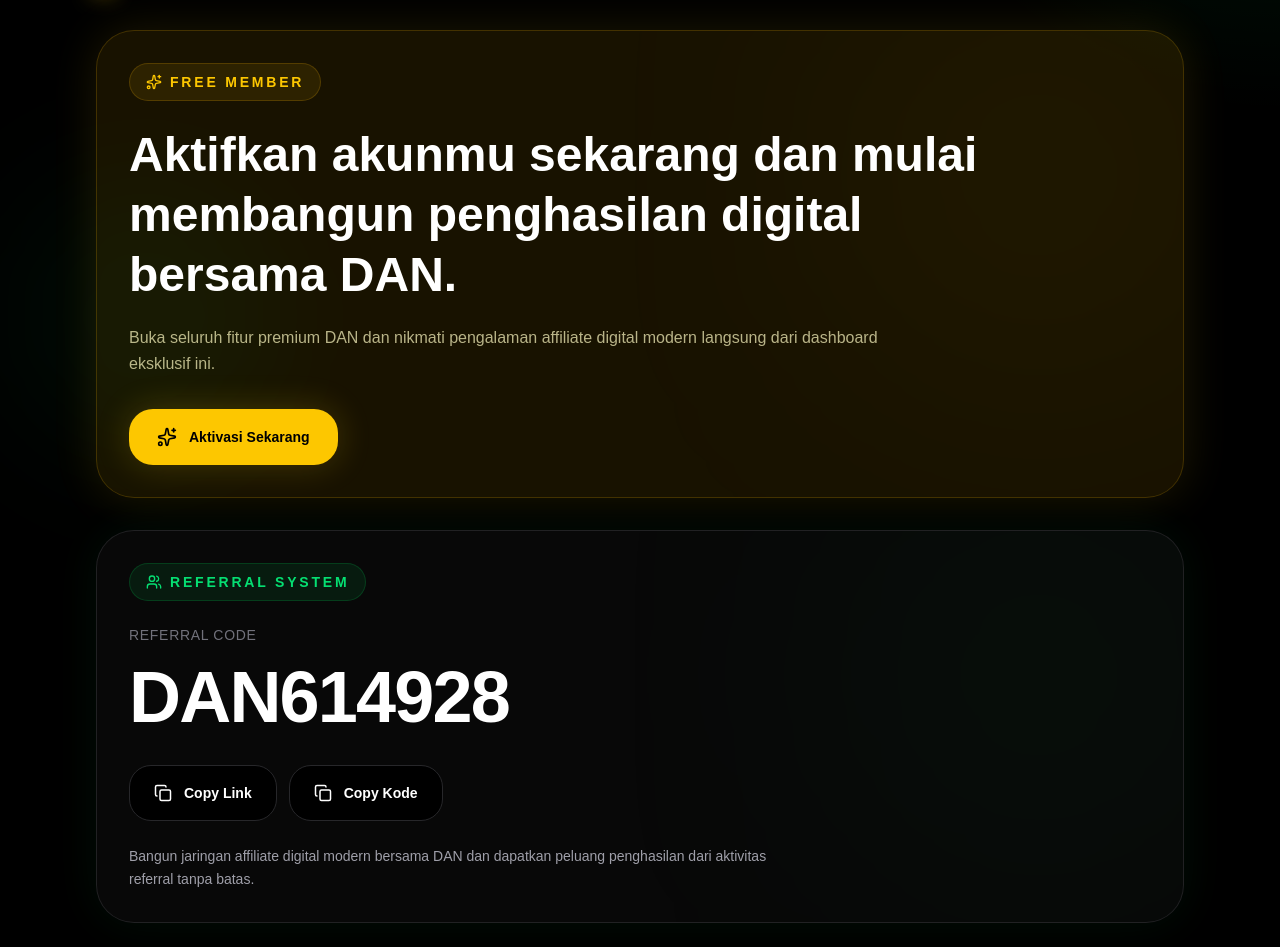
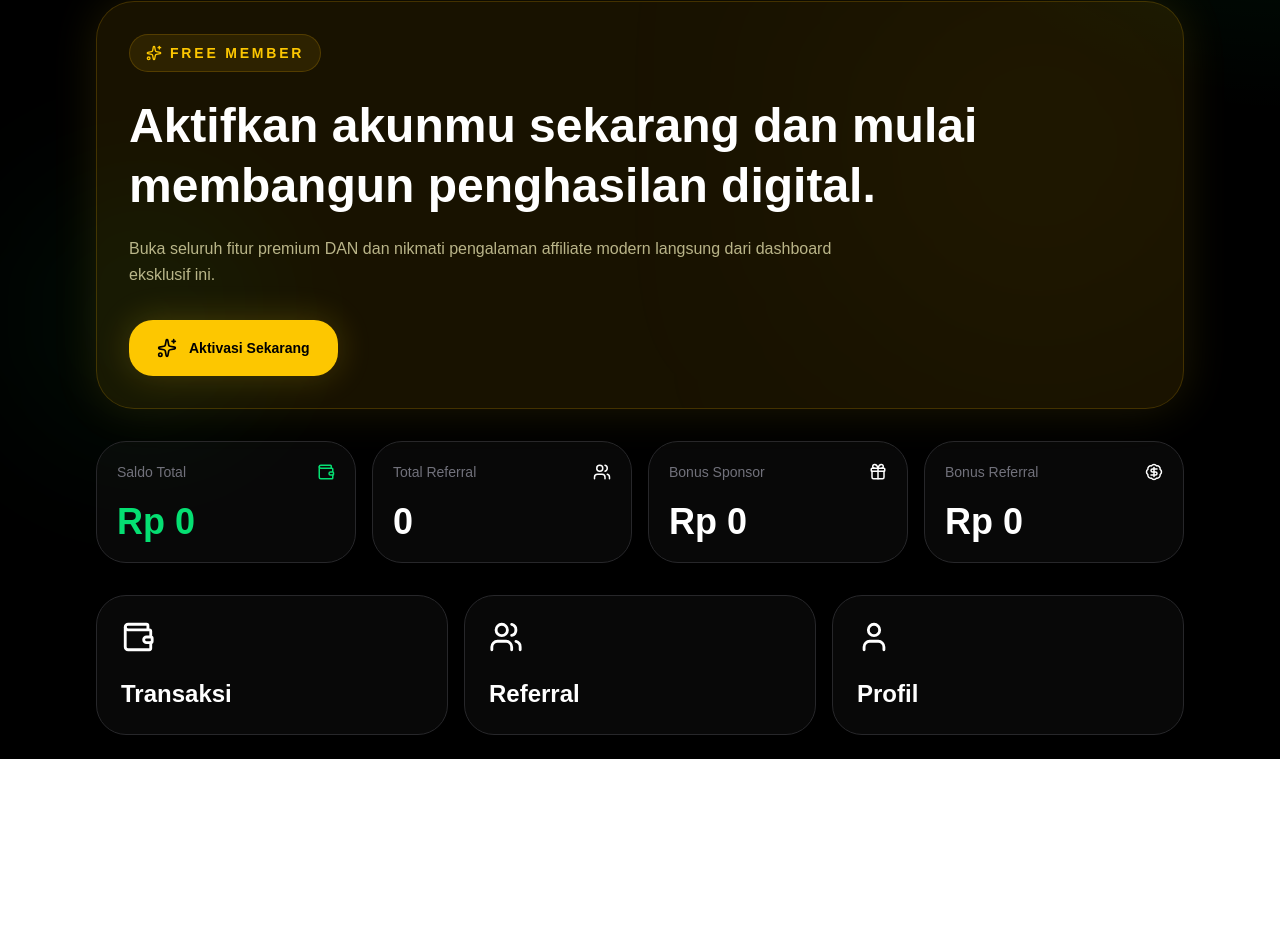
Before and after one commit to ibasnanna-sys/dan-app, a Next.js app: page /member/dashboard in a window 1280 px wide. Shown: the part 340-1287 px from the top of the page. After the commit the page ends 1099 px from the top, so only its background shows below. Built offline with nearby package versions, Linux system fonts and the light colour scheme.

Commit message:
Refactor member dashboard page and improve messages
Refactor memberStatus type declaration and update activity structure. Improve greeting and status messages for better clarity.

```diff
--- a/src/app/member/dashboard/page.tsx
+++ b/src/app/member/dashboard/page.tsx
@@ -8,7 +8,6 @@ import {
   Wallet,
   Users,
   Gift,
-  ArrowRight,
   Bell,
   User,
   CreditCard,
@@ -20,13 +19,23 @@ import {
   ShoppingBag,
   Crown,
   TrendingUp,
+  ArrowRight,
 } from "lucide-react";
 
 export default function Home() {
 
-  const memberStatus: "free" | "aktif" | "dibekukan" = "free";
+  const memberStatus =
+    "free" as
+      | "free"
+      | "aktif"
+      | "dibekukan";
 
-  const activities = [
+  const activities: {
+    name: string;
+    city: string;
+    activity: string;
+    time: string;
+  }[] = [
     {
       name: "Akbar",
       city: "Surabaya",
@@ -56,6 +65,7 @@ export default function Home() {
   function renderMemberBadge() {
 
     if (memberStatus === "aktif") {
+
       return (
         <div className="flex items-center gap-3 mt-5">
 
@@ -70,6 +80,7 @@ export default function Home() {
     }
 
     if (memberStatus === "dibekukan") {
+
       return (
         <div className="flex items-center gap-3 mt-5">
 
@@ -99,19 +110,21 @@ export default function Home() {
   function renderGreeting() {
 
     if (memberStatus === "aktif") {
+
       return (
         <p className="text-zinc-400 mt-4 text-base md:text-lg max-w-2xl leading-relaxed">
           Selamat datang kembali di ekosistem affiliate modern DAN.
-          Bangun jaringan digitalmu, kelola transaksi, dan tingkatkan penghasilanmu langsung dari dashboard premium ini.
+          Bangun jaringan digitalmu dan tingkatkan penghasilan langsung dari dashboard premium ini.
         </p>
       );
     }
 
     if (memberStatus === "dibekukan") {
+
       return (
         <p className="text-zinc-400 mt-4 text-base md:text-lg max-w-2xl leading-relaxed">
           Akunmu sedang dibekukan sementara.
-          Lakukan transaksi pembelian untuk mengaktifkan kembali seluruh fitur affiliate dan layanan digital DAN.
+          Lakukan transaksi pembelian untuk mengaktifkan kembali seluruh fitur affiliate DAN.
         </p>
       );
     }
@@ -119,7 +132,7 @@ export default function Home() {
     return (
       <p className="text-zinc-400 mt-4 text-base md:text-lg max-w-2xl leading-relaxed">
         Selamat datang di Digital Affiliate Network.
-        Aktifkan akunmu untuk membuka seluruh fitur premium dan mulai membangun penghasilan digital modern bersama DAN.
+        Aktifkan akunmu sekarang dan mulai membangun penghasilan digital modern bersama DAN.
       </p>
     );
   }
@@ -149,11 +162,11 @@ export default function Home() {
             </div>
 
             <h2 className="text-3xl md:text-5xl font-black leading-tight mt-6 max-w-4xl">
-              Bangun jaringan digital yang menghasilkan bersama ekosistem affiliate modern DAN.
+              Bangun jaringan digital yang menghasilkan bersama DAN.
             </h2>
 
             <p className="text-green-100/70 text-sm md:text-base leading-relaxed mt-5 max-w-3xl">
-              Bagikan referralmu sekarang dan nikmati seluruh fitur premium untuk mengembangkan jaringan affiliate digital tanpa batas.
+              Nikmati seluruh fitur premium dan bangun penghasilan affiliate digital tanpa batas.
             </p>
 
             <div className="flex flex-wrap gap-4 mt-8">
@@ -208,11 +221,11 @@ export default function Home() {
             </div>
 
             <h2 className="text-3xl md:text-5xl font-black leading-tight mt-6 max-w-4xl">
-              Aktifkan kembali akunmu untuk melanjutkan seluruh aktivitas digital bersama DAN.
+              Aktifkan kembali akunmu untuk melanjutkan aktivitas digital.
             </h2>
 
             <p className="text-orange-100/70 text-sm md:text-base leading-relaxed mt-5 max-w-3xl">
-              Lakukan transaksi pembelian untuk mengaktifkan kembali fitur referral, transaksi digital, dan seluruh layanan premium DAN secara otomatis.
+              Lakukan transaksi pembelian untuk membuka kembali seluruh fitur DAN secara otomatis.
             </p>
 
             <Link
@@ -253,11 +266,11 @@ export default function Home() {
           </div>
 
           <h2 className="text-3xl md:text-5xl font-black leading-tight mt-6 max-w-4xl">
-            Aktifkan akunmu sekarang dan mulai membangun penghasilan digital bersama DAN.
+            Aktifkan akunmu sekarang dan mulai membangun penghasilan digital.
           </h2>
 
           <p className="text-yellow-100/70 text-sm md:text-base leading-relaxed mt-5 max-w-3xl">
-            Buka seluruh fitur premium DAN dan nikmati pengalaman affiliate digital modern langsung dari dashboard eksklusif ini.
+            Buka seluruh fitur premium DAN dan nikmati pengalaman affiliate modern langsung dari dashboard eksklusif ini.
           </p>
 
           <Link
@@ -286,7 +299,6 @@ export default function Home() {
 
       <div className="max-w-6xl mx-auto px-5 py-6 md:px-8 relative z-10">
 
-        {/* HEADER */}
         <div className="flex items-start justify-between gap-5 flex-wrap">
 
           <div>
@@ -325,62 +337,136 @@ export default function Home() {
 
         </div>
 
-        {/* STATUS */}
         {renderStatusCard()}
 
-        {/* REFERRAL */}
-        <div className="relative overflow-hidden mt-8 rounded-[38px] border border-zinc-800/80 bg-white/[0.03] backdrop-blur-xl p-6 md:p-8 shadow-[0_0_45px_rgba(0,255,100,0.06)]">
+        <div className="grid grid-cols-2 xl:grid-cols-4 gap-4 mt-8">
 
-          <div className="absolute top-0 right-0 w-72 h-72 bg-green-500/10 blur-[140px] rounded-full"></div>
+          <div className="bg-white/[0.03] border border-zinc-800 rounded-[30px] p-5">
 
-          <div className="relative z-10">
+            <div className="flex items-center justify-between">
 
-            <div className="inline-flex items-center gap-2 px-4 py-2 rounded-full bg-green-500/10 border border-green-500/20">
+              <p className="text-zinc-500 text-sm">
+                Saldo Total
+              </p>
 
-              <Users
-                size={16}
+              <Wallet
+                size={18}
                 className="text-green-400"
               />
 
-              <span className="text-green-400 text-sm font-black tracking-[0.2em]">
-                REFERRAL SYSTEM
-              </span>
+            </div>
+
+            <h2 className="text-green-400 text-4xl font-black mt-5">
+              Rp 0
+            </h2>
+
+          </div>
+
+          <div className="bg-white/[0.03] border border-zinc-800 rounded-[30px] p-5">
+
+            <div className="flex items-center justify-between">
+
+              <p className="text-zinc-500 text-sm">
+                Total Referral
+              </p>
+
+              <Users
+                size={18}
+                className="text-white"
+              />
 
             </div>
 
-            <p className="text-zinc-500 text-sm uppercase tracking-wider mt-6">
-              Referral Code
-            </p>
-
-            <h2 className="text-5xl md:text-7xl font-black mt-4 tracking-tight">
-              DAN614928
+            <h2 className="text-4xl font-black mt-5">
+              0
             </h2>
 
-            <div className="flex flex-wrap gap-3 mt-8">
+          </div>
 
-              <button className="h-14 px-6 rounded-[22px] bg-black border border-zinc-800 hover:border-green-500 transition flex items-center gap-3 text-sm font-bold">
+          <div className="bg-white/[0.03] border border-zinc-800 rounded-[30px] p-5">
 
-                <Copy size={18} />
+            <div className="flex items-center justify-between">
 
-                Copy Link
+              <p className="text-zinc-500 text-sm">
+                Bonus Sponsor
+              </p>
 
-              </button>
-
-              <button className="h-14 px-6 rounded-[22px] bg-black border border-zinc-800 hover:border-green-500 transition flex items-center gap-3 text-sm font-bold">
-
-                <Copy size={18} />
-
-                Copy Kode
-
-              </button>
+              <Gift
+                size={18}
+                className="text-white"
+              />
 
             </div>
 
-            <p className="text-zinc-400 text-sm leading-relaxed mt-6 max-w-2xl">
-              Bangun jaringan affiliate digital modern bersama DAN dan dapatkan peluang penghasilan dari aktivitas referral tanpa batas.
-            </p>
+            <h2 className="text-4xl font-black mt-5">
+              Rp 0
+            </h2>
 
           </div>
+
+          <div className="bg-white/[0.03] border border-zinc-800 rounded-[30px] p-5">
+
+            <div className="flex items-center justify-between">
+
+              <p className="text-zinc-500 text-sm">
+                Bonus Referral
+              </p>
+
+              <BadgeDollarSign
+                size={18}
+                className="text-white"
+              />
+
+            </div>
+
+            <h2 className="text-4xl font-black mt-5">
+              Rp 0
+            </h2>
+
+          </div>
+
+        </div>
+
+        <div className="grid grid-cols-2 md:grid-cols-3 gap-4 mt-8">
+
+          <Link
+            href="/member/transaksi"
+            className="bg-white/[0.03] border border-zinc-800 hover:border-green-500 transition-all duration-300 rounded-[30px] p-6"
+          >
+
+            <Wallet size={34} />
+
+            <h2 className="text-2xl font-black mt-6">
+              Transaksi
+            </h2>
+
+          </Link>
+
+          <Link
+            href="/member/referral"
+            className="bg-white/[0.03] border border-zinc-800 hover:border-green-500 transition-all duration-300 rounded-[30px] p-6"
+          >
+
+            <Users size={34} />
+
+            <h2 className="text-2xl font-black mt-6">
+              Referral
+            </h2>
+
+          </Link>
+
+          <Link
+            href="/member/profile"
+            className="bg-white/[0.03] border border-zinc-800 hover:border-green-500 transition-all duration-300 rounded-[30px] p-6"
+          >
+
+            <User size={34} />
+
+            <h2 className="text-2xl font-black mt-6">
+              Profil
+            </h2>
+
+          </Link>
 
         </div>
 
```
